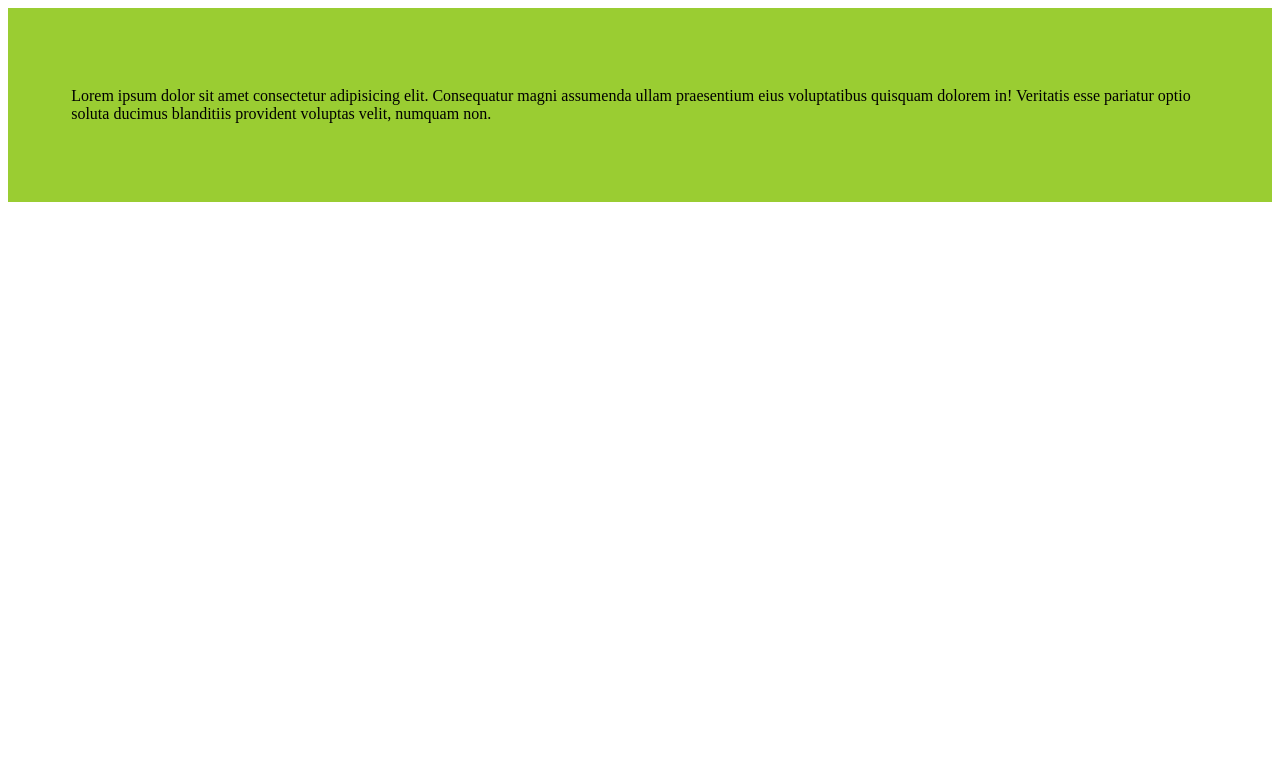
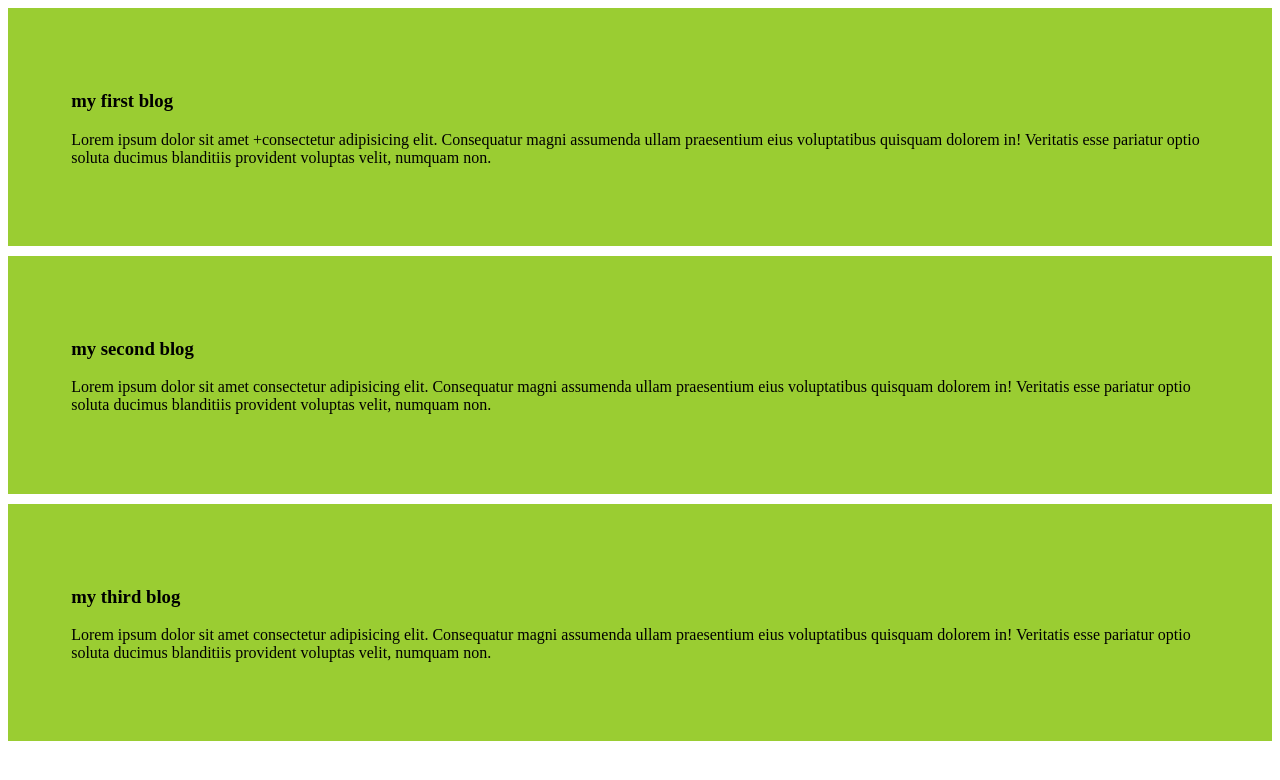
Before and after one commit to arafat-rhaman/my-simple-website, a plain HTML site: page index.html in a window 1280 px wide. Drawn offline with Linux system fonts and the light colour scheme.

Commit message:
added the second and third bloh

```diff
--- a/index.html
+++ b/index.html
@@ -9,6 +9,15 @@
 </head>
 <body>
     <div>
+        <h3>my first blog</h3>
+        <p>Lorem ipsum dolor sit amet +consectetur adipisicing elit. Consequatur magni assumenda ullam praesentium eius voluptatibus quisquam dolorem in! Veritatis esse pariatur optio soluta ducimus blanditiis provident voluptas velit, numquam non.</p>
+    </div>
+    <div>
+        <h3>my second blog</h3>
+        <p>Lorem ipsum dolor sit amet consectetur adipisicing elit. Consequatur magni assumenda ullam praesentium eius voluptatibus quisquam dolorem in! Veritatis esse pariatur optio soluta ducimus blanditiis provident voluptas velit, numquam non.</p>
+    </div>
+    <div>
+        <h3>my third blog</h3>
         <p>Lorem ipsum dolor sit amet consectetur adipisicing elit. Consequatur magni assumenda ullam praesentium eius voluptatibus quisquam dolorem in! Veritatis esse pariatur optio soluta ducimus blanditiis provident voluptas velit, numquam non.</p>
     </div>
 
--- a/style/blog.css
+++ b/style/blog.css
@@ -1,4 +1,5 @@
 div{
     background-color:yellowgreen;
     padding: 5%;
+    margin-bottom: 10px;
 }
```
